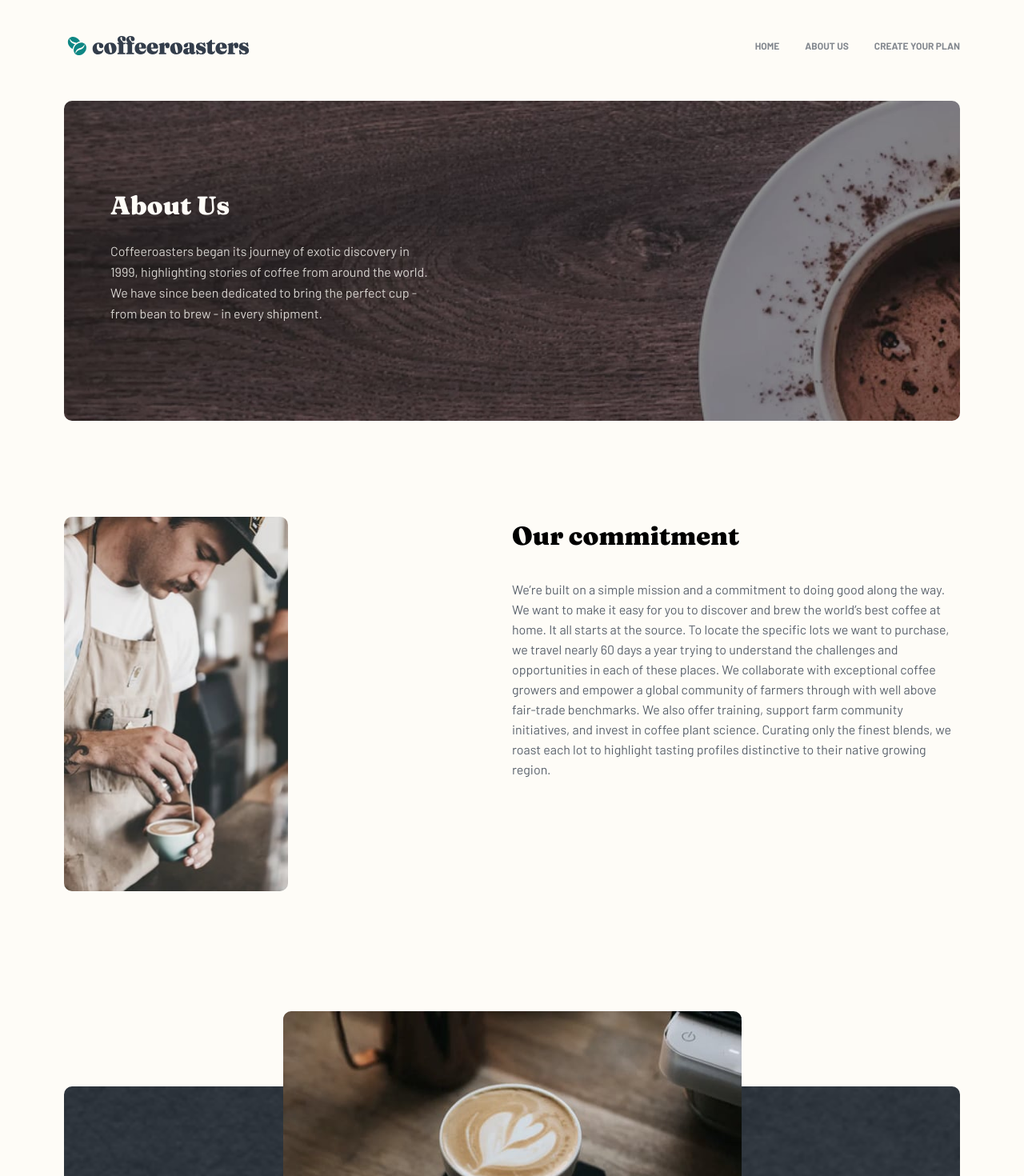
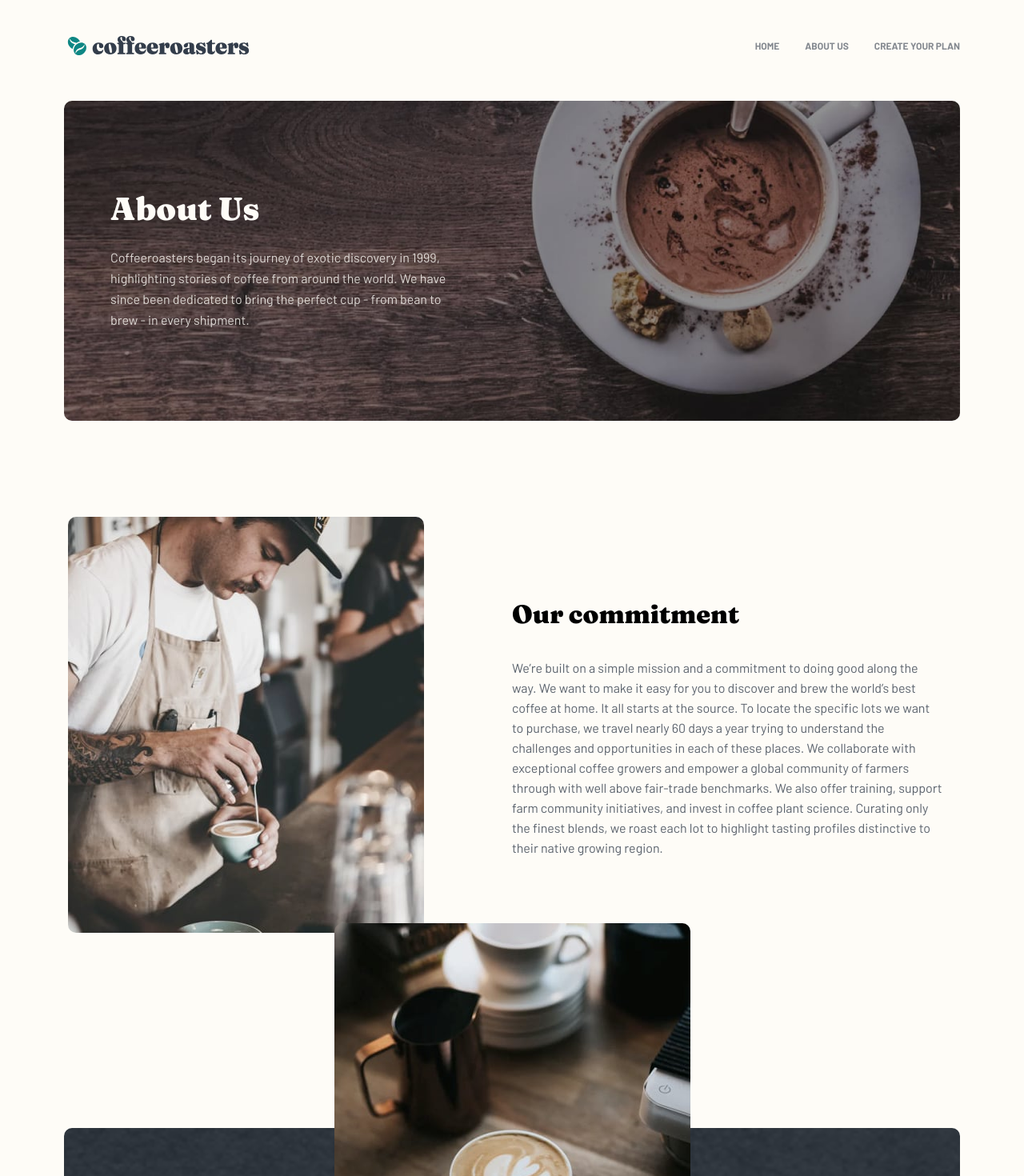
Before and after one commit to gcarter89/coffeeroasters, a React (Create React App) app: page / in a window 1280 px wide. Shown: the top 1470 px of the page at 80% size. Built offline with nearby package versions, Linux system fonts and the light colour scheme.

Commit message:
commitment desktop section complete

```diff
--- a/src/App.scss
+++ b/src/App.scss
@@ -110,6 +110,11 @@ button {
     line-height: 72px;
     }
 
+    h2 {
+        font-size: 40px;
+        line-height: 48px;
+    }
+
     h3 {
         font-size: 40px;
         line-height: 48px;
--- a/src/components/about/About.module.scss
+++ b/src/components/about/About.module.scss
@@ -186,6 +186,25 @@
 
 @media screen and (min-width:'1200px') {
     .about {
+        &__hero {
+            background-image: url('../../assets/about/desktop/image-hero-whitecup.jpg');
+        }
 
+        &__heroText {
+            max-width: 440px;
+        }
+
+        &__commitment {
+            max-width: 1110px;
+            img {
+                width: 445px;
+            }
+        }
+
+        &__commitmentText {
+            width: 538px;
+            height: fit-content;
+            align-self: center;
+        }
     }
 }
--- a/src/components/about/About.tsx
+++ b/src/components/about/About.tsx
@@ -1,9 +1,11 @@
 import styles from './About.module.scss';
 import commitmentMobileImage from '../../assets/about/mobile/image-commitment.jpg';
 import commitmentTabletImage from '../../assets/about/tablet/image-commitment.jpg';
+import commitmentDesktopImage from '../../assets/about/desktop/image-commitment.jpg';
 
 import qualityMobileImage from '../../assets/about/mobile/image-quality.jpg';
 import qualityTabletImage from '../../assets/about/tablet/image-quality.jpg';
+import qualityDesktopImage from '../../assets/about/desktop/image-quality.jpg';
 
 import { ReactComponent as UnitedKingdom } from '../../assets/about/desktop/illustration-uk.svg';
 import { ReactComponent as Australia } from '../../assets/about/desktop/illustration-australia.svg';
@@ -21,13 +23,14 @@ export default function About() {
 
         <section className={styles.about__commitment}>
             <picture>
+                <source srcSet={commitmentDesktopImage} media="(min-width: 1200px)" />
                 <source srcSet={commitmentTabletImage} media="(min-width: 732px)" />
+
 
                 <img src={commitmentMobileImage} alt="barista making coffee" />
 
             </picture>
 
-            {/* <img src={commitmentMobileImage} alt='barista making coffee' /> */}
             <div className={styles.about__commitmentText}>
                 <h3>Our commitment</h3>
                 <p>We’re built on a simple mission and a commitment to doing good along the way. We want to make it easy for you to discover and brew the world’s best coffee at home. It all starts at the source. To locate the specific lots we want to purchase, we travel nearly 60 days a year trying to understand the challenges and opportunities in each of these places. We collaborate with exceptional coffee growers and empower a global community of farmers through with well above fair-trade benchmarks. We also offer training, support farm community initiatives, and invest in coffee plant science. Curating only the finest blends, we roast each lot to highlight tasting profiles distinctive to their native growing region.</p>
@@ -37,7 +40,9 @@ export default function About() {
 
         <section className={styles.about__quality}>
         <picture>
+                <source srcSet={qualityDesktopImage} media="(min-width: 1200px)" />
                 <source srcSet={qualityTabletImage} media="(min-width: 732px)" />
+
 
                 <img src={qualityMobileImage} alt="coffee cup" />
 
```
